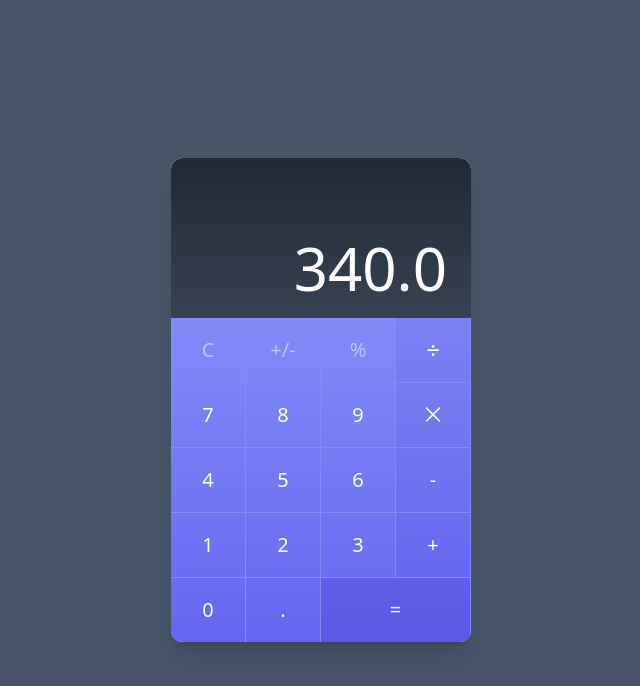
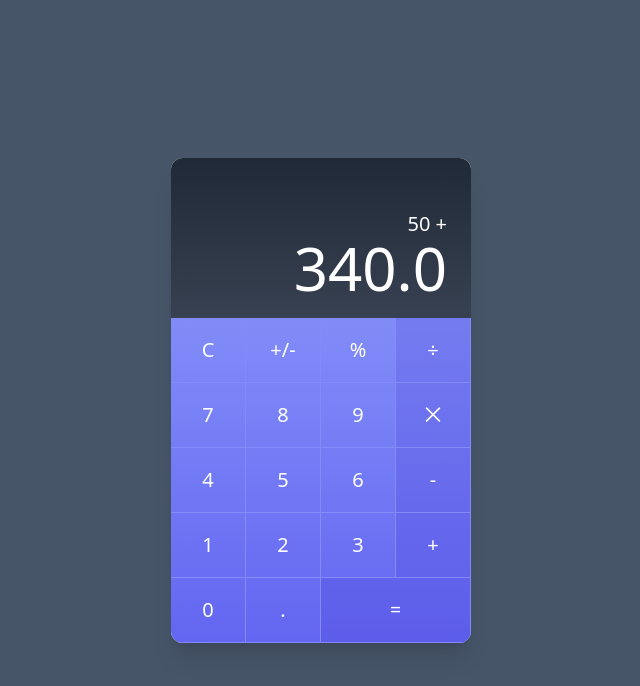
Before and after one commit to MiguelMateoTavarez/Angular-PRO-Zoneless-calculator, an Angular app: page /calculator in a window 1280 px wide. Shown: the top 686 px of the page, without its empty margins (319-959 px from the left). Built offline with nearby package versions, Linux system fonts and the light colour scheme.

Commit message:
feat: compose completed

```diff
--- a/package.json
+++ b/package.json
@@ -19,8 +19,7 @@
     "@angular/platform-browser-dynamic": "^18.0.0",
     "@angular/router": "^18.0.0",
     "rxjs": "~7.8.0",
-    "tslib": "^2.3.0",
-    "zone.js": "~0.14.3"
+    "tslib": "^2.3.0"
   },
   "devDependencies": {
     "@angular-devkit/build-angular": "^18.0.2",
--- /dev/null
+++ b/src/app/calculator/components/calculator-button/calculator-button.component.css
@@ -0,0 +1,7 @@
+button {
+  @apply w-full h-16 outline-none focus:outline-none hover:bg-indigo-700 hover:bg-opacity-20 text-white text-xl font-light
+}
+
+.is-command {
+  @apply bg-indigo-700 bg-opacity-20
+}
--- /dev/null
+++ b/src/app/calculator/components/calculator-button/calculator-button.component.html
@@ -0,0 +1,3 @@
+  <button [class.is-command]="isCommand()">
+    <ng-content/>
+  </button>
--- /dev/null
+++ b/src/app/calculator/components/calculator-button/calculator-button.component.ts
@@ -0,0 +1,30 @@
+import { CommonModule } from '@angular/common';
+import { ChangeDetectionStrategy, Component, HostBinding, input, OnInit, ViewEncapsulation } from '@angular/core';
+
+@Component({
+  selector: 'calculator-button',
+  standalone: true,
+  imports: [],
+  templateUrl: './calculator-button.component.html',
+  styleUrl: './calculator-button.component.css',
+  changeDetection: ChangeDetectionStrategy.OnPush,
+  host: {
+    class: "w-1/4 border-r border-b border-indigo-400"
+  },
+})
+export class CalculatorButtonComponent {
+  public isCommand = input( false, {
+    transform: (value: boolean | string) => this.transformBooleanProperties(value)
+  });
+  public isDoubleSize = input( false, {
+    transform: (value: boolean | string) => this.transformBooleanProperties(value)
+  });
+
+  private transformBooleanProperties(value: boolean | string){
+    return typeof value === 'string' ? value === '' : value;
+  }
+
+  @HostBinding('class.w-2/4') get commandStyle(){
+    return this.isDoubleSize();
+  }
+}
--- a/src/app/calculator/components/calculator/calculator.component.html
+++ b/src/app/calculator/components/calculator/calculator.component.html
@@ -1,92 +1,39 @@
 <div class="w-screen h-40 bg-gradient-to-b from-gray-800 to-gray-700 flex items-end text-right"
   style="max-width: 300px;">
-  <div class="w-full py-5 px-6 text-6xl text-white font-thin">340.0</div>
+  <div class="w-full py-5 px-6 text-6xl text-white font-thin">
+    <span class="text-xl"> 50 + </span>
+    <br>
+    <span>340.0</span>
+  </div>
 </div>
 <div class="w-full bg-gradient-to-b from-indigo-400 to-indigo-500">
   <div class="flex w-full">
-    <div class="w-1/4 border-r border-b border-indigo-400">
-      <button
-        class="w-full h-16 outline-none focus:outline-none hover:bg-indigo-700 hover:bg-opacity-20 text-white text-opacity-50 text-xl font-light">C</button>
-    </div>
-    <div class="w-1/4 border-r border-b border-indigo-400">
-      <button
-        class="w-full h-16 outline-none focus:outline-none hover:bg-indigo-700 hover:bg-opacity-20 text-white text-opacity-50 text-xl font-light">+/-</button>
-    </div>
-    <div class="w-1/4 border-r border-b border-indigo-400">
-      <button
-        class="w-full h-16 outline-none focus:outline-none hover:bg-indigo-700 hover:bg-opacity-20 text-white text-opacity-50 text-xl font-light">%</button>
-    </div>
-    <div class="w-1/4 border-r border-b border-indigo-400">
-      <button
-        class="w-full h-16 outline-none focus:outline-none bg-indigo-700 bg-opacity-10 hover:bg-opacity-20 text-white text-2xl font-light">÷</button>
-    </div>
+    <calculator-button>C</calculator-button>
+    <calculator-button>+/-</calculator-button>
+    <calculator-button>%</calculator-button>
+    <calculator-button isCommand>÷</calculator-button>
   </div>
   <div class="flex w-full">
-    <div class="w-1/4 border-r border-b border-indigo-400">
-      <button
-        class="w-full h-16 outline-none focus:outline-none hover:bg-indigo-700 hover:bg-opacity-20 text-white text-xl font-light">7</button>
-    </div>
-    <div class="w-1/4 border-r border-b border-indigo-400">
-      <button
-        class="w-full h-16 outline-none focus:outline-none hover:bg-indigo-700 hover:bg-opacity-20 text-white text-xl font-light">8</button>
-    </div>
-    <div class="w-1/4 border-r border-b border-indigo-400">
-      <button
-        class="w-full h-16 outline-none focus:outline-none hover:bg-indigo-700 hover:bg-opacity-20 text-white text-xl font-light">9</button>
-    </div>
-    <div class="w-1/4 border-r border-b border-indigo-400">
-      <button
-        class="w-full h-16 outline-none focus:outline-none bg-indigo-700 bg-opacity-10 hover:bg-opacity-20 text-white text-xl font-light">⨉</button>
-    </div>
+    <calculator-button>7</calculator-button>
+    <calculator-button>8</calculator-button>
+    <calculator-button>9</calculator-button>
+    <calculator-button isCommand>⨉</calculator-button>
   </div>
   <div class="flex w-full">
-    <div class="w-1/4 border-r border-b border-indigo-400">
-      <button
-        class="w-full h-16 outline-none focus:outline-none hover:bg-indigo-700 hover:bg-opacity-20 text-white text-xl font-light">4</button>
-    </div>
-    <div class="w-1/4 border-r border-b border-indigo-400">
-      <button
-        class="w-full h-16 outline-none focus:outline-none hover:bg-indigo-700 hover:bg-opacity-20 text-white text-xl font-light">5</button>
-    </div>
-    <div class="w-1/4 border-r border-b border-indigo-400">
-      <button
-        class="w-full h-16 outline-none focus:outline-none hover:bg-indigo-700 hover:bg-opacity-20 text-white text-xl font-light">6</button>
-    </div>
-    <div class="w-1/4 border-r border-b border-indigo-400">
-      <button
-        class="w-full h-16 outline-none focus:outline-none bg-indigo-700 bg-opacity-10 hover:bg-opacity-20 text-white text-xl font-light">-</button>
-    </div>
+    <calculator-button>4</calculator-button>
+    <calculator-button>5</calculator-button>
+    <calculator-button>6</calculator-button>
+    <calculator-button isCommand>-</calculator-button>
   </div>
   <div class="flex w-full">
-    <div class="w-1/4 border-r border-b border-indigo-400">
-      <button
-        class="w-full h-16 outline-none focus:outline-none hover:bg-indigo-700 hover:bg-opacity-20 text-white text-xl font-light">1</button>
-    </div>
-    <div class="w-1/4 border-r border-b border-indigo-400">
-      <button
-        class="w-full h-16 outline-none focus:outline-none hover:bg-indigo-700 hover:bg-opacity-20 text-white text-xl font-light">2</button>
-    </div>
-    <div class="w-1/4 border-r border-b border-indigo-400">
-      <button
-        class="w-full h-16 outline-none focus:outline-none hover:bg-indigo-700 hover:bg-opacity-20 text-white text-xl font-light">3</button>
-    </div>
-    <div class="w-1/4 border-r border-b border-indigo-400">
-      <button
-        class="w-full h-16 outline-none focus:outline-none bg-indigo-700 bg-opacity-10 hover:bg-opacity-20 text-white text-xl font-light">+</button>
-    </div>
+    <calculator-button>1</calculator-button>
+    <calculator-button>2</calculator-button>
+    <calculator-button>3</calculator-button>
+    <calculator-button isCommand>+</calculator-button>
   </div>
   <div class="flex w-full">
-    <div class="w-1/4 border-r border-indigo-400">
-      <button
-        class="w-full h-16 outline-none focus:outline-none hover:bg-indigo-700 hover:bg-opacity-20 text-white text-xl font-light">0</button>
-    </div>
-    <div class="w-1/4 border-r border-indigo-400">
-      <button
-        class="w-full h-16 outline-none focus:outline-none hover:bg-indigo-700 hover:bg-opacity-20 text-white text-xl font-light">.</button>
-    </div>
-    <div class="w-2/4 border-r border-indigo-400">
-      <button
-        class="w-full h-16 outline-none focus:outline-none bg-indigo-700 bg-opacity-30 hover:bg-opacity-40 text-white text-xl font-light">=</button>
-    </div>
+    <calculator-button>0</calculator-button>
+    <calculator-button>.</calculator-button>
+    <calculator-button isCommand isDoubleSize>=</calculator-button>
   </div>
 </div>
--- a/src/app/calculator/components/calculator/calculator.component.ts
+++ b/src/app/calculator/components/calculator/calculator.component.ts
@@ -1,9 +1,12 @@
 import { ChangeDetectionStrategy, Component } from '@angular/core';
+import { CalculatorButtonComponent } from '../calculator-button/calculator-button.component';
 
 @Component({
   selector: 'calculator',
   standalone: true,
-  imports: [],
+  imports: [
+    CalculatorButtonComponent
+  ],
   templateUrl: './calculator.component.html',
   changeDetection: ChangeDetectionStrategy.OnPush,
 })
```
Also changed, not shown: 1 other file (tests, documents, lock files or other folders).
